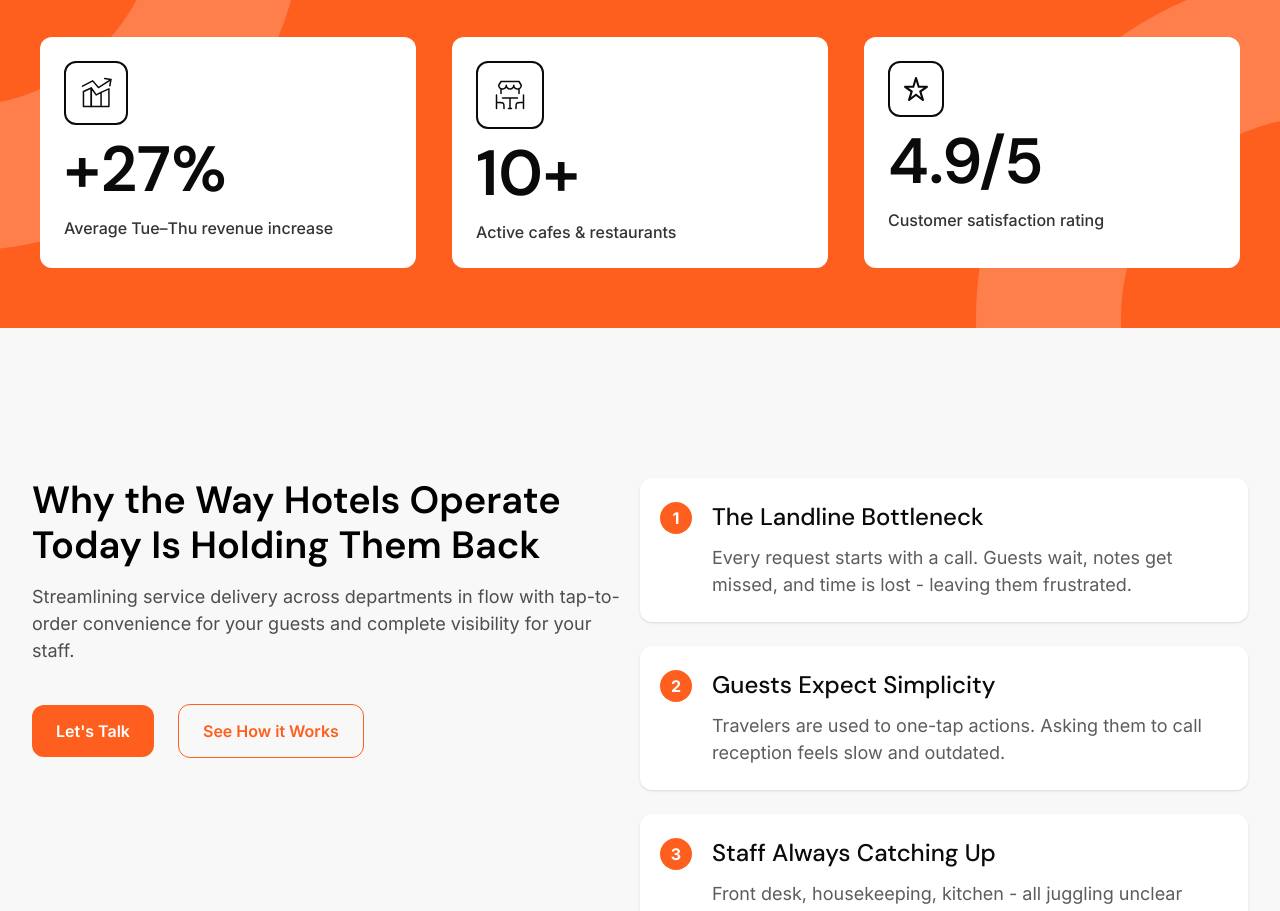
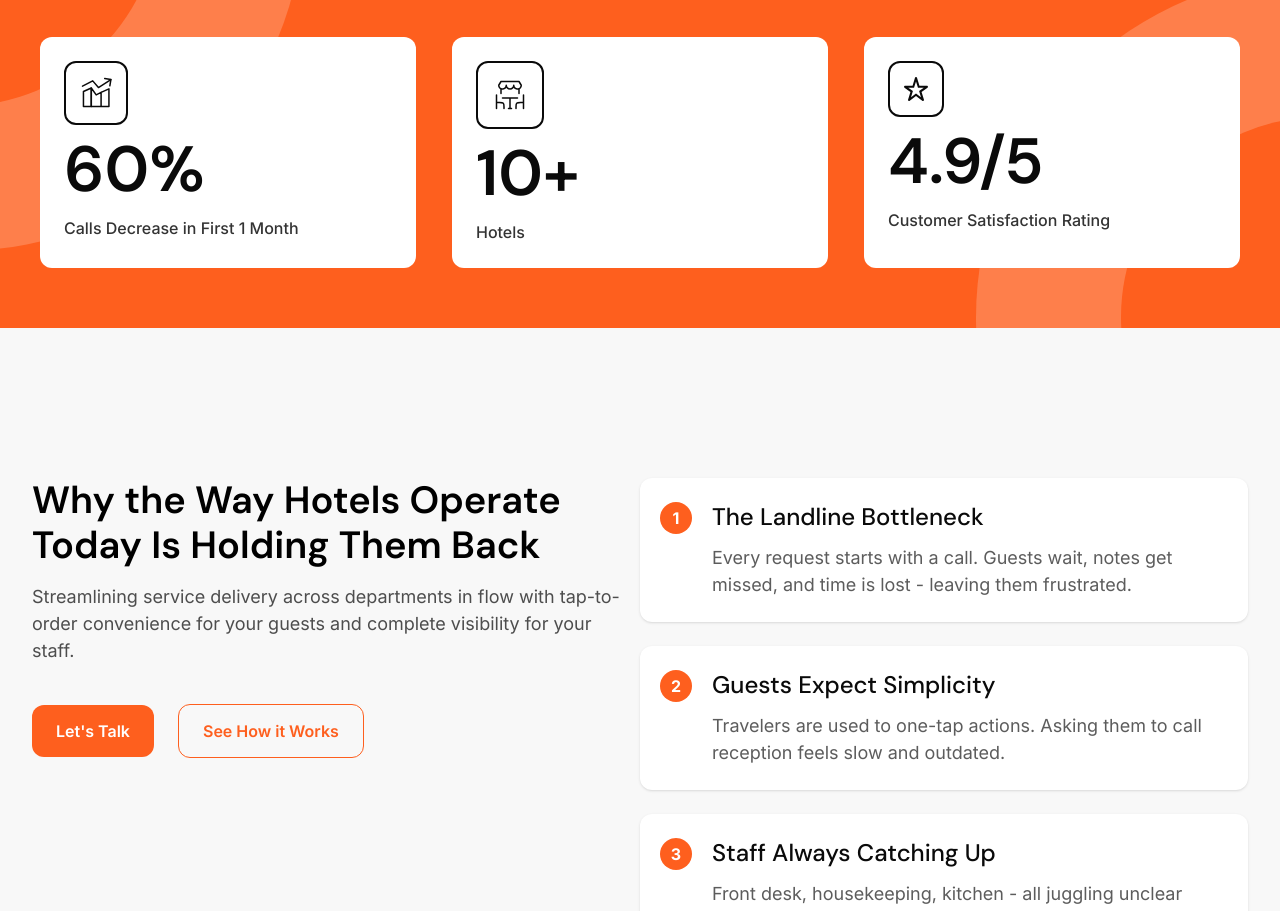
Before and after one commit to DevelopWithAyush/tableMitra_landingPage, a Next.js app: page / in a window 1280 px wide. Shown: the part 940-1851 px from the top of the page. Built offline with nearby package versions, Linux system fonts and the light colour scheme.

Commit message:
fixing things

```diff
--- a/src/components/LandingPage/TrustedBy.jsx
+++ b/src/components/LandingPage/TrustedBy.jsx
@@ -26,8 +26,8 @@ const TrustedBy = () => {
                                 <path d="M24.6965 1.54974L30.8748 2.57832L29.8463 8.75889" stroke="#0A0A0A" strokeWidth="1.5" strokeLinecap="round" strokeLinejoin="round" />
                             </svg>
                         }
-                        number={"+27%"}
-                        desc={"Average Tue–Thu revenue increase"}
+                        number={"60%"}
+                        desc={"Calls Decrease in First 1 Month"}
                     />
                     <Card
 
@@ -36,7 +36,7 @@ const TrustedBy = () => {
                         </svg>}
 
                         number={"10+"}
-                        desc={"Active cafes & restaurants"}
+                        desc={"Hotels"}
 
                     />
                     <Card
@@ -44,7 +44,7 @@ const TrustedBy = () => {
                             <path d="M7.03818 20.2691L12.001 16.4837L16.9639 20.2691L15.1028 14.0284L19.7555 10.7545H13.9655L12.001 4.41149L10.0366 10.7545H4.24657L8.89925 14.0284L7.03818 20.2691ZM12.001 19.0823L5.74163 23.7987C5.52106 23.9488 5.2998 24.0149 5.07785 23.9972C4.8559 23.9795 4.65187 23.9174 4.46576 23.811C4.27966 23.7046 4.13835 23.5443 4.04185 23.3301C3.94535 23.116 3.94328 22.8889 4.03565 22.6488L6.42609 14.8775L0.481003 10.6318C0.243889 10.4954 0.0956929 10.316 0.0364143 10.0936C-0.0228643 9.86992 -0.00976872 9.64962 0.0757027 9.43273C0.159796 9.21447 0.288693 9.03919 0.462392 8.90687C0.634714 8.77455 0.841499 8.70839 1.08275 8.70839H8.56426L10.9878 0.775489C11.0746 0.52586 11.2077 0.334886 11.3869 0.202568C11.5661 0.0675227 11.7701 0 11.999 0C12.2278 0 12.4318 0.0668408 12.6111 0.200522C12.7903 0.334204 12.9233 0.52586 13.0101 0.775489L15.4337 8.70839H22.9152C23.1578 8.70839 23.3653 8.77455 23.5376 8.90687C23.7113 9.03919 23.8402 9.21447 23.9243 9.43273C24.0098 9.65098 24.0229 9.87129 23.9636 10.0936C23.9043 10.316 23.7561 10.496 23.519 10.6338L17.5739 14.8775L19.9643 22.6488C20.0567 22.8902 20.0546 23.1173 19.9581 23.3301C19.8616 23.5429 19.7203 23.7032 19.5342 23.811C19.3481 23.9188 19.1441 23.9808 18.9222 23.9972C18.7002 24.0136 18.4789 23.9474 18.2584 23.7987L12.001 19.0823Z" fill="#0A0A0A" />
                         </svg>}
                         number={"4.9/5"}
-                        desc={"Customer satisfaction rating"}
+                        desc={"Customer Satisfaction Rating"}
                     />
                 </div>
             </div>
```
